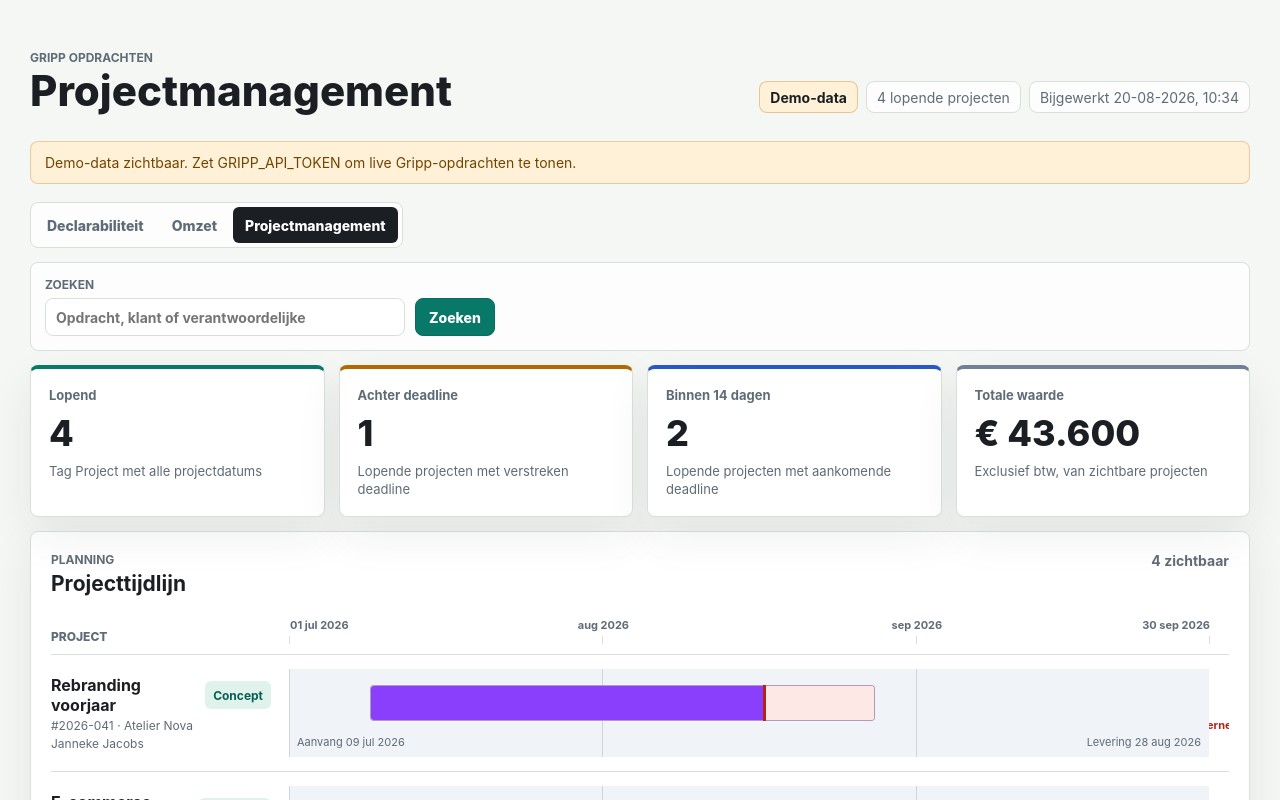
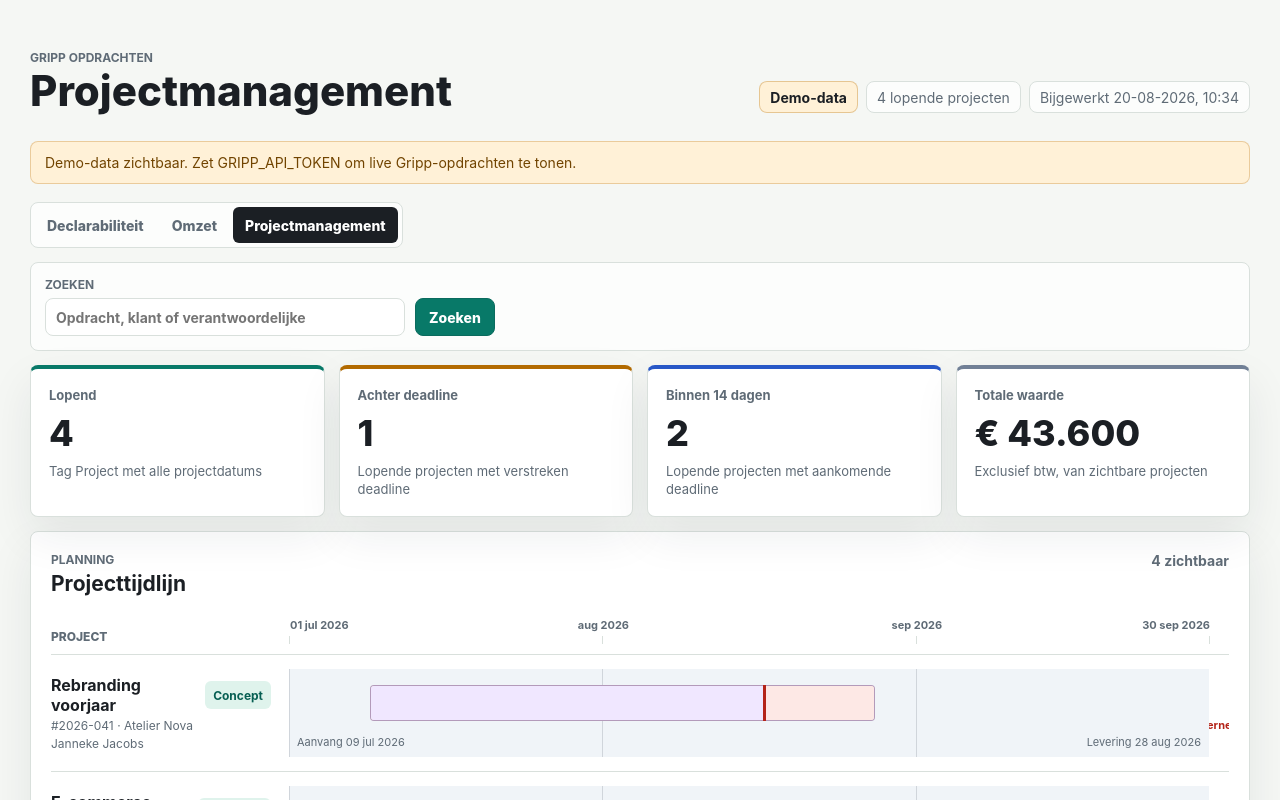
Before and after one commit to maxancedecot/GrippMCP, a Next.js app: page /projectmanagement in a window 1280 px wide. Shown: the top 800 px of the page. Built offline with nearby package versions, Linux system fonts and the light colour scheme.

Commit message:
Use light purple for pre-deadline periods

```diff
--- a/app/globals.css
+++ b/app/globals.css
@@ -874,7 +874,7 @@ td .inline-bar {
 
 .project-timeline-block__before {
   left: 0;
-  background: var(--overtime);
+  background: var(--overtime-soft);
 }
 
 .project-timeline-block__after {
```
